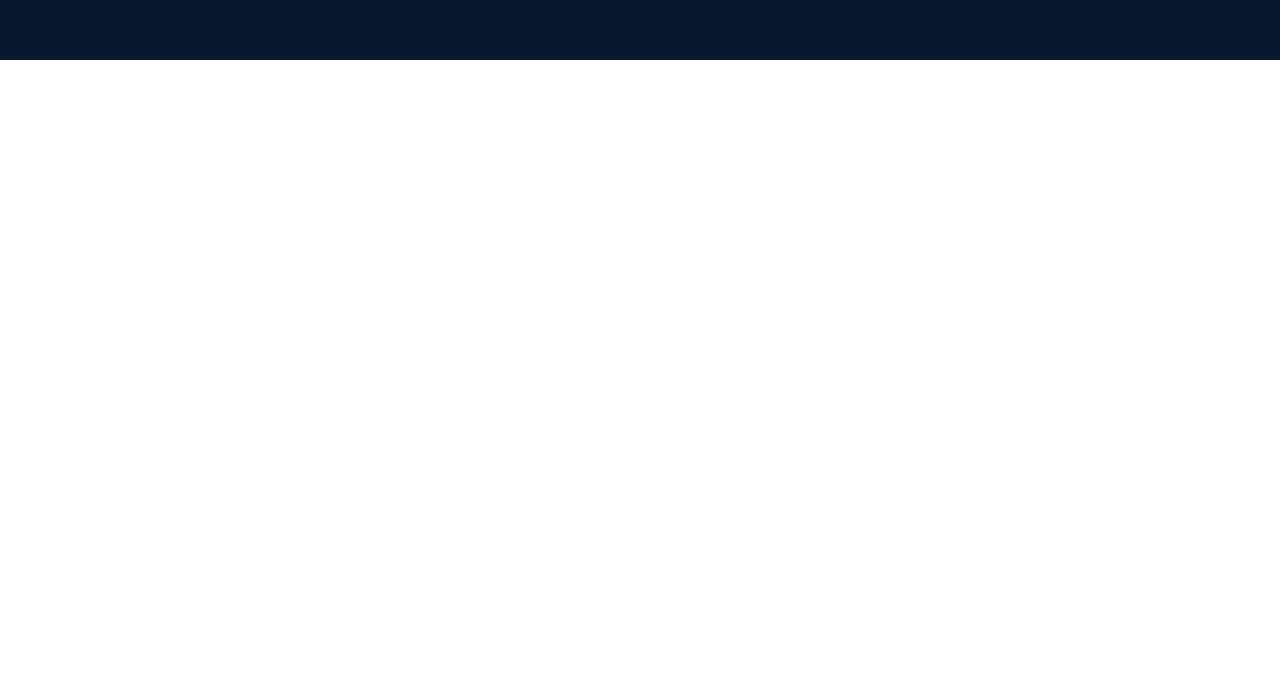
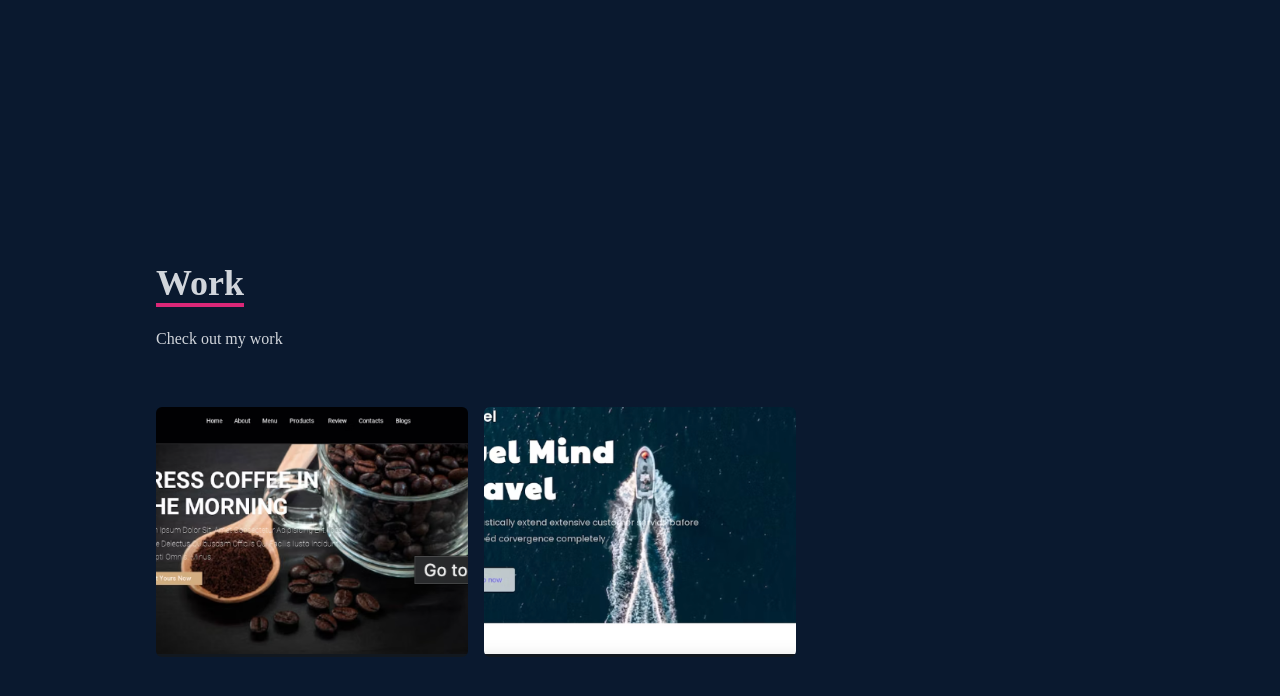
Before and after one commit to fanuelstephen/portfolio, a React (Create React App) app: page / in a window 1280 px wide. Shown: the part 2340-3036 px from the top of the page. Before the commit the page ends 2400 px from the top, so only its background shows below. Built offline with nearby package versions, Linux system fonts and the light colour scheme.

Commit message:
add work section

```diff
--- a/src/App.js
+++ b/src/App.js
@@ -2,6 +2,7 @@ import About from "./components/About";
 import Home from "./components/Home";
 import Navbar from "./components/Navbar";
 import Skills from "./components/Skills";
+import Work from "./components/Work";
 
 function App() {
   return (
@@ -10,6 +11,7 @@ function App() {
       <Home />
       <About />
       <Skills />
+      <Work />
     </div>
   );
 }
--- /dev/null
+++ b/src/components/Contact.jsx
@@ -0,0 +1,11 @@
+import React from 'react'
+
+function Contact() {
+  return (
+    <div>
+
+    </div>
+  )
+}
+
+export default Contact
--- /dev/null
+++ b/src/components/Work.jsx
@@ -0,0 +1,71 @@
+import React from "react";
+import workphoto from "../assets/workImg1.png";
+import workimage from "../assets/workImg2.png";
+
+function Work() {
+  return (
+    <div name="work" className="md:h-screen w-full text-gray-300  bg-[#0a192f]">
+      <div className="max-w-[1000px] mx-auto  p-4 flex flex-col justify-center w-full h-full">
+        <div className="pb-8">
+          <p className="text-4xl font-bold inline border-b-4 border-pink-600 ">
+            Work
+          </p>
+          <p className="py-6">Check out my work</p>
+        </div>
+
+        {/* container */}
+        <div className="grid sm:grid-cols-2 md:grid-cols-3 gap-4 duration-300">
+          {/* grid container */}
+          <div
+            style={{ backgroundImage: `url(${workphoto})` }}
+            className="shodow-lg shadow-[#040c16] group container rounded-md flex justify-center items-center mx-auto  content-div"
+          >
+            {/* hover container */}
+            <div className="opacity-0 group-hover:opacity-100">
+              <span className="text-2xl font-bold text-white tracking-wide">
+                React Js applications
+              </span>
+              <div className="pt-8 text-center">
+                <a href="https://extraordinary-bienenstitch-c97356.netlify.app">
+                  <button className="text-center rounded-l px-4 py-3 m-2 text-gray-700 font-bold text-lg bg-white">
+                    Demo
+                  </button>
+                </a>
+                <a href="https://github.com/fanuelstephen/coffee-website">
+                  <button className="text-center rounded-l px-4 py-3 m-2 text-gray-700 font-bold text-lg bg-white">
+                    Code
+                  </button>
+                </a>
+              </div>
+            </div>
+          </div>
+          <div
+            style={{ backgroundImage: `url(${workimage})` }}
+            className="shodow-lg shadow-[#040c16] group container rounded-md flex justify-center items-center mx-auto  content-div"
+          >
+            {/* hover container */}
+            <div className="opacity-0 group-hover:opacity-100">
+              <span className="text-2xl font-bold text-white tracking-wide">
+                React Js applications
+              </span>
+              <div className="pt-8 text-center">
+                <a href="https://chimerical-boba-7978b5.netlify.app/">
+                  <button className="text-center rounded-l px-4 py-3 m-2 text-gray-700 font-bold text-lg bg-white">
+                    Demo
+                  </button>
+                </a>
+                <a href="/">
+                  <button className="text-center rounded-l px-4 py-3 m-2 text-gray-700 font-bold text-lg bg-white">
+                    Code
+                  </button>
+                </a>
+              </div>
+            </div>
+          </div>
+        </div>
+      </div>
+    </div>
+  );
+}
+
+export default Work;
--- a/src/index.css
+++ b/src/index.css
@@ -11,3 +11,16 @@
     @apply cursor-pointer;
   }
 }
+.content-div {
+  background-repeat: no-repeat;
+  background-size: cover;
+  background-position: center;
+  height: 250px;
+}
+.content-div:hover {
+  background-image: linear-gradient(
+    to right,
+    rgba(112, 157, 255, 0.8),
+    hsla(240, 74%, 61%, 0.8)
+  ) !important;
+}
```
Also changed, not shown: src/assets/workImg1.png (added), src/assets/workImg2.png (added).
